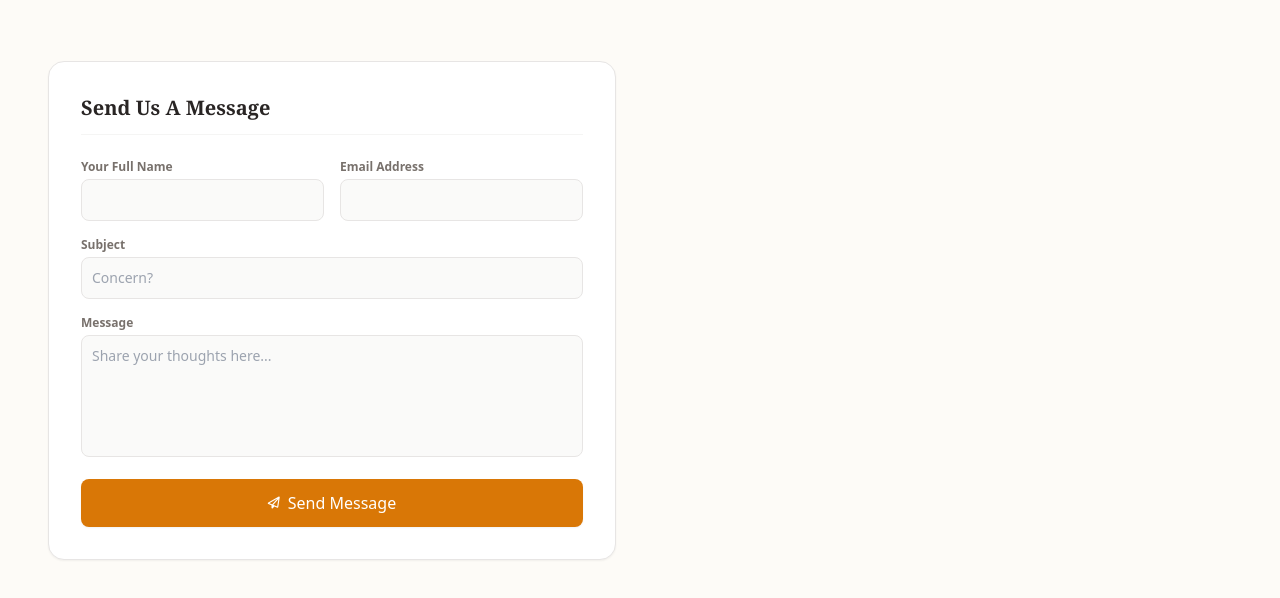
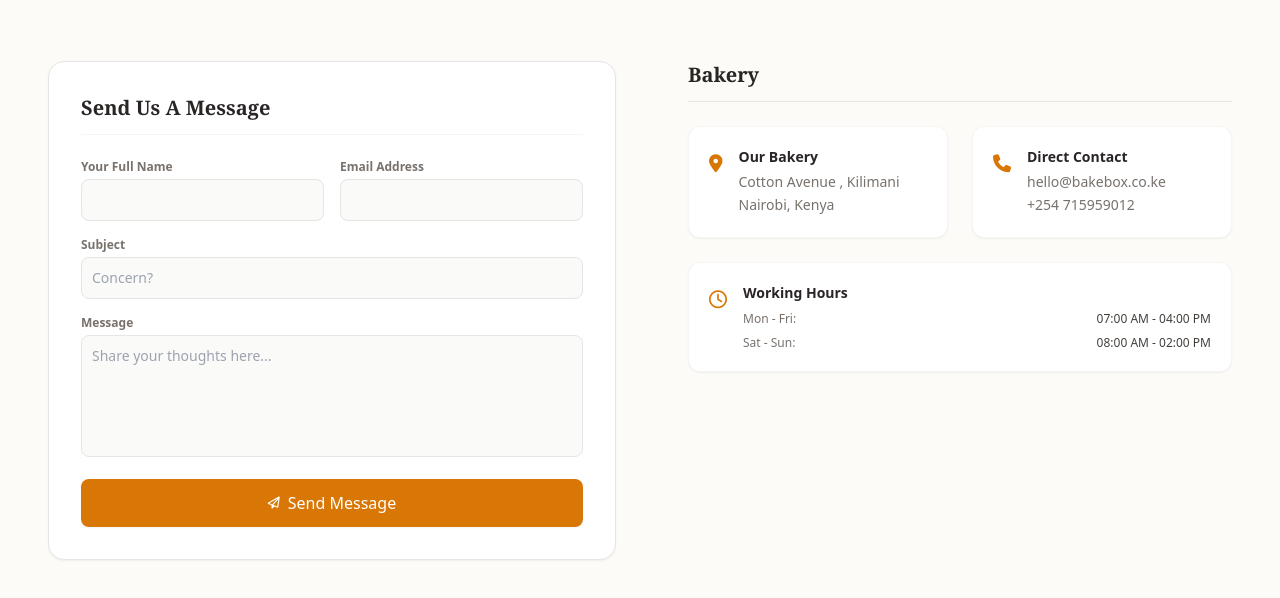
Before and after one commit to Conrad008/BakeBox, a website: page contact.html in a window 1280 px wide. Shown: the part 310-908 px from the top of the page. Drawn offline with nearby package versions, Linux system fonts and the light colour scheme.

Commit message:
feat: add bakery details

```diff
--- a/contact.html
+++ b/contact.html
@@ -108,6 +108,57 @@
 
             </div>
 
+            <div class="space-y-6 lg:pl-6">
+                <h2 class="text-xl font-bold font-customFont text-stone-800 border-b border-stone-200 pb-3">
+                    Bakery
+                </h2>
+
+                <div class="grid grid-cols-1 sm:grid-cols-2 gap-6">
+                    <div class="bg-white border border-stone-100 p-5 rounded-xl shadow-sm flex items-start gap-4">
+                        <div class="text-thirdPalette text-lg mt-0.5">
+                            <i class="fa-solid fa-location-dot"></i>
+                        </div>
+
+                        <div class="space-y-1 text-sm">
+                            <h4 class="font-bold text-stone-800">Our Bakery </h4>
+                            <p class="text-stone-500 leading-relaxed">
+                                Cotton Avenue , Kilimani<br>
+                                Nairobi, Kenya
+                            </p>
+                    </div>
+                </div>
+
+                <div class="bg-white border border-stone-100 p-5 rounded-xl shadow-sm flex items-start gap-4">
+                    <div class="text-thirdPalette text-lg mt-0.5">
+                        <i class="fa-solid fa-phone"></i>
+                    </div>
+                    <div class="space-y-1 text-sm">
+                        <h4 class="font-bold text-stone-800">Direct Contact</h4>
+                        <p class="text-stone-500 leading-relaxed">
+                            hello@bakebox.co.ke<br>
+                            +254 715959012
+                        </p>
+                    </div>
+                </div>
+
+                <div class="bg-white border border-stone-100 p-5 rounded-xl shadow-sm flex items-start gap-4 sm:col-span-2">
+                    <div class="text-thirdPalette text-lg mt-0.5">
+                        <i class="fa-regular fa-clock"></i>
+                    </div>
+
+                    <div class="space-y-1 text-sm w-full">
+                        <h4 class="font-bold text-stone-800">Working Hours</h4>
+                        <div class="grid grid-cols-2 gap-2 pt-1 text-stone-500 text-xs font-medium">
+                        <div>Mon - Fri:</div>
+                        <div class="text-right text-stone-700">07:00 AM - 04:00 PM</div>
+                        <div>Sat - Sun:</div>
+                        <div class="text-right text-stone-700">08:00 AM - 02:00 PM</div>
+                        </div>
+                    </div>
+                </div>
+
+            </div>
+
         </div>
 
     </main>
```
